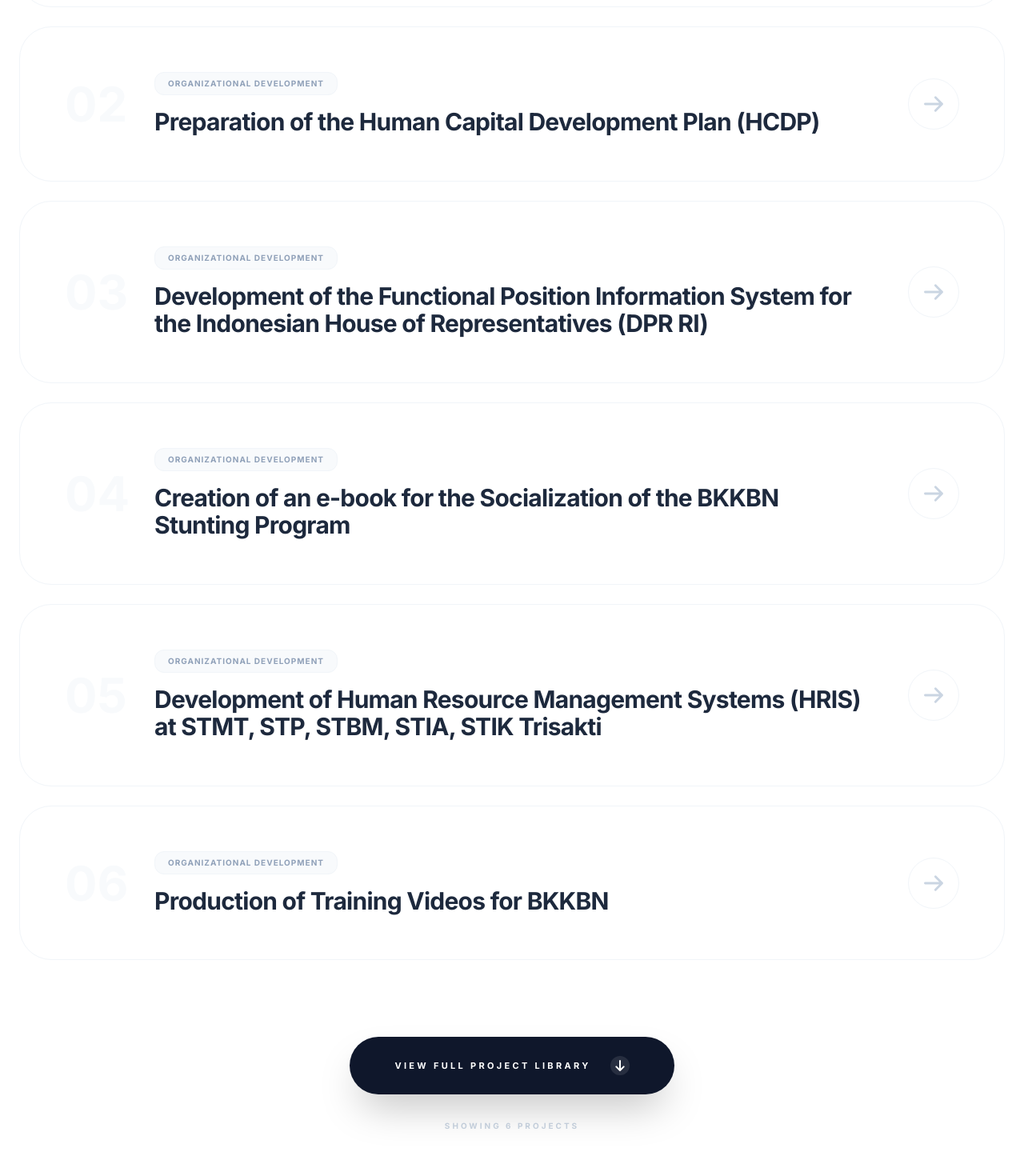
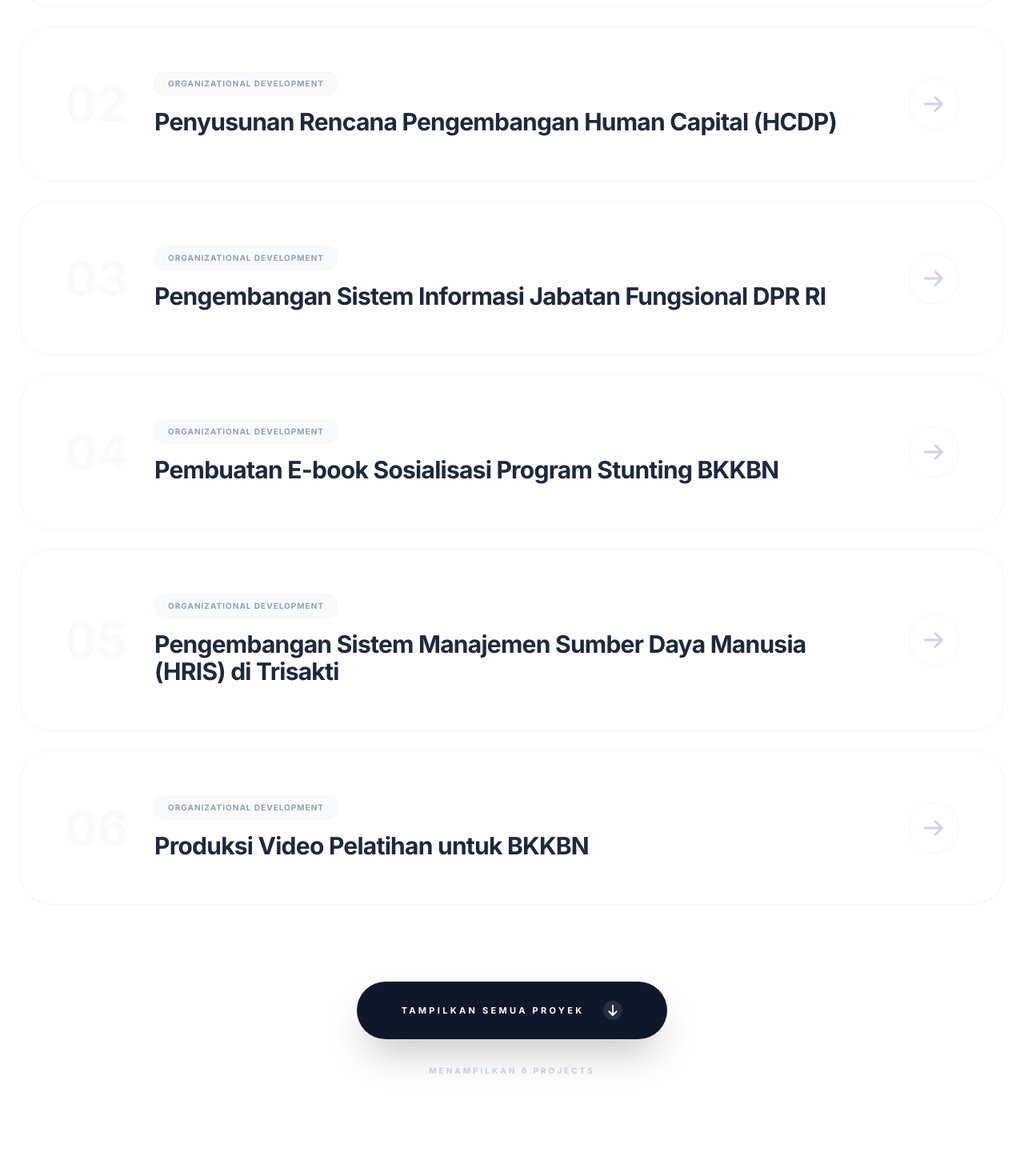
Before and after one commit to Ipul1122/compro, a Vue app in the folder frontend/: page / in a window 1280 px wide. Shown: the part 2480-3950 px from the top of the page at 80% size. Built offline with nearby package versions, Linux system fonts and the light colour scheme.

Commit message:
added translation for projects section

```diff
--- a/frontend/src/locales/en.json
+++ b/frontend/src/locales/en.json
@@ -26,5 +26,46 @@
     "feature_2_title": "AI Integration",
     "feature_2_desc": "Leveraging the latest in AI to automate your workflow.",
     "button": "Work With Us"
+  },
+  "projects": {
+    "badge": "Global Portfolio",
+    "title_our": "Our",
+    "title_projects": "Projects.",
+    "filter_label": "Filter By:",
+    "filter_all": "All",
+    "button_more": "View Full Project Library",
+    "button_less": "Close Project Archive",
+    "stats_prefix": "Showing",
+    "list": {
+      "skb_legislative": "Guidance in Developing SKB Test Questions for the Functional Position of Legislative Affairs",
+      "hcdp_plan": "Preparation of the Human Capital Development Plan (HCDP)",
+      "dpr_is": "Development of the Functional Position Information System for the Indonesian House of Representatives (DPR RI)",
+      "bkkbn_ebook": "Creation of an e-book for the Socialization of the BKKBN Stunting Program",
+      "trisakti_hris": "Development of Human Resource Management Systems (HRIS) at STMT, STP, STBM, STIA, STIK Trisakti",
+      "bkkbn_video": "Production of Training Videos for BKKBN",
+      "trisakti_kpi": "Development of Workload Analysis and Key Performance Indicators (KPI) for Trisakti Higher Education Institutions",
+      "dephub_test": "Administration of the Basic Competency Selection Test at the Ministry of Transportation of the Republic of Indonesia, 2021",
+      "museum_day": "Implementation of National Museum Day Activities, 2023",
+      "bkd_synergy": "Coordination Meeting of the Expert Agency for Performance Evaluation to Enhance Synergy and Strengthen the Products and Services of the Expert Agency (BKD), 2024",
+      "police_press": "Press Release for the Criminal Investigation Agency (Bareskrim), National Police Headquarters, 2025",
+      "conefo_dpr": "\"From Conefo to the House of the People” – Public Relations of the Indonesian House of Representatives (DPR RI), 2025",
+      "dpd_assessment": "Assessment of All Employees of the Regional Representative Council (DPD RI)",
+      "pu_assessment": "Assessment of Employees at the Ministry of Public Works (PU RI)",
+      "echelon_selection": "Assessment for the Echelon 1 Leadership Position Selection at the Indonesian House of Representatives (DPR RI)",
+      "cpns_dpr": "Representatives (DPR RI) Potential Assessment of Civil Servant Candidates (CPNS) at DPR RI",
+      "youth_parliament": "Recruitment for Participants of the 2023 Youth Parliament Seminar",
+      "psychometric_dpr": "Psychometric Testing of Prospective Expert Staff for DPR RI Members for the 2024–2029 term (2025)",
+      "stress_workshop": "Self-Transformation Workshop to Enhance Work Motivation & Stress Management, 2023",
+      "education_seminar": "National Seminar on Strengthening the Implementation of the National Education System through Evaluation and Regulatory Improvement in the Education Sector, Puspanlak DPR RI, 2024",
+      "leadership_workshop": "Workshop on Enhancing Employee Competence and Performance Capacity, Theme: “Decision Making and Adaptive Leadership”",
+      "teambuilding": "Teambuilding and Outbound Training to Strengthen Team Collaboration",
+      "resilience_itb": "Workshop “Resilience & Global Mindset, ” SBM ITB, 2025",
+      "coaching_gov": "One-on-One Coaching for employees to help plan their career paths and align individual goals with organizational objectives in government institutions",
+      "itb_career": "Assisting Prospective ITB Graduates in Planning Their Careers",
+      "covid_entrepreneur": "Supporting Entrepreneurs During the COVID Era to Build Greater Endurance and Sustain Their Businesses Under Pandemic Conditions",
+      "iso_37001": "ISO 37001:2016 – AntiBribery Management System",
+      "bnsp_comm": "Organizational Communication Management Training and Certification for Employees with BNSP Certification",
+      "iso_9001": "ISO 9001:2015 – Quality Management System for the Health Service Unit of DPR RI, 2025"
+    }
   }
 }
--- a/frontend/src/locales/id.json
+++ b/frontend/src/locales/id.json
@@ -26,6 +26,45 @@
     "feature_2_title": "Integrasi AI",
     "feature_2_desc": "Memanfaatkan AI terbaru untuk mengotomatisasi alur kerja Anda.",
     "button": "Kerja Sama Dengan Kami"
+  },
+ "projects": {
+    "badge": "Portofolio Global",
+    "title_our": "Proyek",
+    "title_projects": "Kami.",
+    "filter_label": "Filter By:",
+    "button_more": "Tampilkan Semua Proyek",
+    "button_less": "Tampilkan Sedikit Proyek",
+    "stats_prefix": "Menampilkan",
+    "list": {
+      "skb_legislative": "Bimbingan Penyusunan Soal Ujian SKB untuk Jabatan Fungsional Legislatif",
+      "hcdp_plan": "Penyusunan Rencana Pengembangan Human Capital (HCDP)",
+      "dpr_is": "Pengembangan Sistem Informasi Jabatan Fungsional DPR RI",
+      "bkkbn_ebook": "Pembuatan E-book Sosialisasi Program Stunting BKKBN",
+      "trisakti_hris": "Pengembangan Sistem Manajemen Sumber Daya Manusia (HRIS) di Trisakti",
+      "bkkbn_video": "Produksi Video Pelatihan untuk BKKBN",
+      "trisakti_kpi": "Pengembangan Analisis Beban Kerja dan KPI Trisakti",
+      "dephub_test": "Penyelenggaraan Tes Seleksi Kompetensi Dasar Kemenhub 2021",
+      "museum_day": "Pelaksanaan Kegiatan Hari Museum Nasional 2023",
+      "bkd_synergy": "Rapat Koordinasi Evaluasi Kinerja Badan Keahlian (BKD) 2024",
+      "police_press": "Konferensi Pers untuk Bareskrim Mabes Polri 2025",
+      "conefo_dpr": "“Dari Conefo Menuju Rumah Rakyat” – Humas DPR RI 2025",
+      "dpd_assessment": "Asesmen Seluruh Pegawai Dewan Perwakilan Daerah (DPD RI)",
+      "pu_assessment": "Asesmen Pegawai di Kementerian Pekerjaan Umum (PU RI)",
+      "echelon_selection": "Asesmen Seleksi Jabatan Pimpinan Eselon 1 di DPR RI",
+      "cpns_dpr": "Asesmen Potensi Calon Pegawai Negeri Sipil (CPNS) di DPR RI",
+      "youth_parliament": "Rekrutmen Peserta Seminar Parlemen Remaja 2023",
+      "psychometric_dpr": "Tes Psikometri Calon Staf Ahli Anggota DPR RI 2024–2029",
+      "stress_workshop": "Workshop Motivasi Kerja & Manajemen Stres 2023",
+      "education_seminar": "Seminar Nasional Penguatan Sistem Pendidikan Nasional 2024",
+      "leadership_workshop": "Workshop Decision Making and Adaptive Leadership",
+      "teambuilding": "Pelatihan Teambuilding dan Outbound Kolaborasi Tim",
+      "resilience_itb": "Workshop “Resilience & Global Mindset,” SBM ITB 2025",
+      "coaching_gov": "Coaching One-on-One Jalur Karir Lembaga Pemerintah",
+      "itb_career": "Pendampingan Lulusan Calon Wisudawan ITB",
+      "covid_entrepreneur": "Dukungan Wirausahawan Ketahanan Bisnis Era Pandemi",
+      "iso_37001": "ISO 37001:2016 – Sistem Manajemen Anti Penyuapan",
+      "bnsp_comm": "Pelatihan Manajemen Komunikasi Sertifikasi BNSP",
+      "iso_9001": "ISO 9001:2015 – Sistem Manajemen Mutu Yankes DPR RI 2025"
+    }
   }
-
 }
--- a/frontend/src/views/section/ProjectsSection.vue
+++ b/frontend/src/views/section/ProjectsSection.vue
@@ -2,35 +2,35 @@
 import { ref, computed } from 'vue'
 
 const dummyProjects = [
-    { title: 'Guidance in Developing SKB Test Questions for the Functional Position of Legislative Affairs', category: 'Organizational Development' },
-    { title: 'Preparation of the Human Capital Development Plan (HCDP)', category: 'Organizational Development' },
-    { title: 'Development of the Functional Position Information System for the Indonesian House of Representatives (DPR RI)', category: 'Organizational Development' },
-    { title: 'Creation of an e-book for the Socialization of the BKKBN Stunting Program', category: 'Organizational Development' },
-    { title: 'Development of Human Resource Management Systems (HRIS) at STMT, STP, STBM, STIA, STIK Trisakti', category: 'Organizational Development' },
-    { title: 'Production of Training Videos for BKKBN', category: 'Organizational Development' },
-    { title: 'Development of Workload Analysis and Key Performance Indicators (KPI) for Trisakti Higher Education Institutions ', category: 'Organizational Development' },
-    { title: 'Administration of the Basic Competency Selection Test at the Ministry of Transportation of the Republic of Indonesia, 2021', category: 'Event Organizer' },
-    { title: 'Implementation of National Museum Day Activities, 2023', category: 'Event Organizer' },
-    { title: 'Coordination Meeting of the Expert Agency for Performance Evaluation to Enhance Synergy and Strengthen the Products and Services of the Expert Agency (BKD), 2024', category: 'Event Organizer' },
-    { title: 'Press Release for the Criminal Investigation Agency (Bareskrim), National Police Headquarters, 2025', category: 'Event Organizer' },
-    { title: '"From Conefo to the House of the People” – Public Relations of the Indonesian House of Representatives (DPR RI), 2025', category: 'Event Organizer' },
-    { title: 'Assessment of All Employees of the Regional Representative Council (DPD RI)', category: 'Employee Potential' },
-    { title: 'Assessment of Employees at the Ministry of Public Works (PU RI) ', category: 'Employee Potential' },
-    { title: 'Assessment for the Echelon 1 Leadership Position Selection at the Indonesian House of Representatives (DPR RI)', category: 'Employee Potential' },
-    { title: 'Representatives (DPR RI) Potential Assessment of Civil Servant Candidates (CPNS) at DPR RI', category: 'Employee Potential' },
-    { title: 'Recruitment for Participants of the 2023 Youth Parliament Seminar', category: 'Employee Potential' },
-    { title: 'Psychometric Testing of Prospective Expert Staff for DPR RI Members for the 2024–2029 term (2025)', category: 'Employee Potential' },
-    { title: 'Self-Transformation Workshop to Enhance Work Motivation & Stress Management, 2023', category: 'Workshop and Training' },
-    { title: 'National Seminar on Strengthening the Implementation of the National Education System through Evaluation and Regulatory Improvement in the Education Sector, Puspanlak DPR RI, 2024', category: 'Workshop and Training' },
-    { title: 'Workshop on Enhancing Employee Competence and Performance Capacity, Theme: “Decision Making and Adaptive Leadership”', category: 'Workshop and Training' },
-    { title: 'Teambuilding and Outbound Training to Strengthen Team Collaboration', category: 'Workshop and Training' },
-    { title: 'Workshop “Resilience & Global Mindset, ” SBM ITB, 2025', category: 'Workshop and Training' },
-    { title: 'One-on-One Coaching for employees to help plan their career paths and align individual goals with organizational objectives in government institutions ', category: 'Coaching and Counseling' },
-    { title: 'Assisting Prospective ITB Graduates in Planning Their Careers', category: 'Coaching and Counseling' },
-    { title: 'Supporting Entrepreneurs During the COVID Era to Build Greater Endurance and Sustain Their Businesses Under Pandemic Conditions', category: 'Coaching and Counseling' },
-    { title: 'ISO 37001:2016 – AntiBribery Management System ', category: 'Coaching and Counseling' },
-    { title: 'Organizational Communication Management Training and Certification for Employees with BNSP Certification', category: 'Coaching and Counseling' },
-    { title: 'ISO 9001:2015 – Quality Management System for the Health Service Unit of DPR RI, 2025', category: 'Coaching and Counseling' }
+    { id: 'skb_legislative', title: 'Guidance in Developing SKB Test Questions for the Functional Position of Legislative Affairs', category: 'Organizational Development' },
+    { id: 'hcdp_plan', title: 'Preparation of the Human Capital Development Plan (HCDP)', category: 'Organizational Development' },
+    { id: 'dpr_is', title: 'Development of the Functional Position Information System for the Indonesian House of Representatives (DPR RI)', category: 'Organizational Development' },
+    { id: 'bkkbn_ebook', title: 'Creation of an e-book for the Socialization of the BKKBN Stunting Program', category: 'Organizational Development' },
+    { id: 'trisakti_hris', title: 'Development of Human Resource Management Systems (HRIS) at STMT, STP, STBM, STIA, STIK Trisakti', category: 'Organizational Development' },
+    { id: 'bkkbn_video', title: 'Production of Training Videos for BKKBN', category: 'Organizational Development' },
+    { id: 'trisakti_kpi', title: 'Development of Workload Analysis and Key Performance Indicators (KPI) for Trisakti Higher Education Institutions ', category: 'Organizational Development' },
+    { id: 'dephub_test', title: 'Administration of the Basic Competency Selection Test at the Ministry of Transportation of the Republic of Indonesia, 2021', category: 'Event Organizer' },
+    { id: 'museum_day', title: 'Implementation of National Museum Day Activities, 2023', category: 'Event Organizer' },
+    { id: 'bkd_synergy', title: 'Coordination Meeting of the Expert Agency for Performance Evaluation to Enhance Synergy and Strengthen the Products and Services of the Expert Agency (BKD), 2024', category: 'Event Organizer' },
+    { id: 'police_press', title: 'Press Release for the Criminal Investigation Agency (Bareskrim), National Police Headquarters, 2025', category: 'Event Organizer' },
+    { id: 'conefo_dpr', title: '"From Conefo to the House of the People” – Public Relations of the Indonesian House of Representatives (DPR RI), 2025', category: 'Event Organizer' },
+    { id: 'dpd_assessment', title: 'Assessment of All Employees of the Regional Representative Council (DPD RI)', category: 'Employee Potential' },
+    { id: 'pu_assessment', title: 'Assessment of Employees at the Ministry of Public Works (PU RI) ', category: 'Employee Potential' },
+    { id: 'echelon_selection', title: 'Assessment for the Echelon 1 Leadership Position Selection at the Indonesian House of Representatives (DPR RI)', category: 'Employee Potential' },
+    { id: 'cpns_dpr', title: 'Representatives (DPR RI) Potential Assessment of Civil Servant Candidates (CPNS) at DPR RI', category: 'Employee Potential' },
+    { id: 'youth_parliament', title: 'Recruitment for Participants of the 2023 Youth Parliament Seminar', category: 'Employee Potential' },
+    { id: 'psychometric_dpr', title: 'Psychometric Testing of Prospective Expert Staff for DPR RI Members for the 2024–2029 term (2025)', category: 'Employee Potential' },
+    { id: 'stress_workshop', title: 'Self-Transformation Workshop to Enhance Work Motivation & Stress Management, 2023', category: 'Workshop and Training' },
+    { id: 'education_seminar', title: 'National Seminar on Strengthening the Implementation of the National Education System through Evaluation and Regulatory Improvement in the Education Sector, Puspanlak DPR RI, 2024', category: 'Workshop and Training' },
+    { id: 'leadership_workshop', title: 'Workshop on Enhancing Employee Competence and Performance Capacity, Theme: “Decision Making and Adaptive Leadership”', category: 'Workshop and Training' },
+    { id: 'teambuilding', title: 'Teambuilding and Outbound Training to Strengthen Team Collaboration', category: 'Workshop and Training' },
+    { id: 'resilience_itb', title: 'Workshop “Resilience & Global Mindset, ” SBM ITB, 2025', category: 'Workshop and Training' },
+    { id: 'coaching_gov', title: 'One-on-One Coaching for employees to help plan their career paths and align individual goals with organizational objectives in government institutions ', category: 'Coaching and Counseling' },
+    { id: 'itb_career', title: 'Assisting Prospective ITB Graduates in Planning Their Careers', category: 'Coaching and Counseling' },
+    { id: 'covid_entrepreneur', title: 'Supporting Entrepreneurs During the COVID Era to Build Greater Endurance and Sustain Their Businesses Under Pandemic Conditions', category: 'Coaching and Counseling' },
+    { id: 'iso_37001', title: 'ISO 37001:2016 – AntiBribery Management System ', category: 'Coaching and Counseling' },
+    { id: 'bnsp_comm', title: 'Organizational Communication Management Training and Certification for Employees with BNSP Certification', category: 'Coaching and Counseling' },
+    { id: 'iso_9001', title: 'ISO 9001:2015 – Quality Management System for the Health Service Unit of DPR RI, 2025', category: 'Coaching and Counseling' }
 ];
 
 const showAllProjects = ref(false)
@@ -64,17 +64,18 @@ const filteredProjects = computed(() => {
             <header class="mb-24">
                 <div class="flex items-center gap-4 mb-8">
                     <span class="h-[2px] w-12 bg-brand rounded-full"></span>
-                    <h2 class="text-[10px] font-black text-brand uppercase tracking-[0.5em]">Global Portfolio</h2>
+                    <h2 class="text-[10px] font-black text-brand uppercase tracking-[0.5em]">{{ $t('projects.badge') ||
+                        'Global Portfolio' }}</h2>
                 </div>
 
                 <div class="mb-12">
                     <h3 class="text-6xl md:text-8xl font-black tracking-tighter leading-[0.85]">
                         <span class="text-transparent" style="-webkit-text-stroke: 1.5px #ea4435;">
-                            Our
+                            {{ $t('projects.title_our') || 'Our' }}
                         </span>
                         <br />
                         <span class="text-slate-900">
-                            Projects.
+                            {{ $t('projects.title_projects') || 'Projects.' }}
                         </span>
                     </h3>
                     <p class="mt-6 text-slate-400 font-bold uppercase tracking-widest text-xs">Cakrawala Parama
@@ -84,8 +85,8 @@ const filteredProjects = computed(() => {
                 <div class="pt-8 border-t border-slate-100 overflow-x-auto no-scrollbar">
                     <div class="flex flex-nowrap md:flex-wrap items-center gap-3">
                         <span
-                            class="hidden md:block text-[10px] font-black text-slate-300 uppercase tracking-widest mr-4">Filter
-                            By:</span>
+                            class="hidden md:block text-[10px] font-black text-slate-300 uppercase tracking-widest mr-4">{{
+                                $t('projects.filter_label') || 'Filter By:' }}</span>
                         <button v-for="cat in categories" :key="cat" @click="setCategory(cat)"
                             :class="selectedCategory === cat ? 'bg-slate-900 text-white border-slate-900 shadow-xl shadow-slate-900/10' : 'bg-white text-slate-500 border-slate-100 hover:border-slate-300'"
                             class="whitespace-nowrap px-6 py-2.5 rounded-full text-[10px] font-black uppercase tracking-widest border transition-all duration-300 cursor-pointer active:scale-95">
@@ -96,7 +97,7 @@ const filteredProjects = computed(() => {
             </header>
 
             <transition-group name="list" tag="div" class="space-y-6">
-                <div v-for="(project, index) in filteredProjects" :key="project.title"
+                <div v-for="(project, index) in filteredProjects" :key="project.id"
                     class="group relative bg-white border border-slate-100 rounded-[2.5rem] p-8 md:p-14 flex flex-col md:flex-row gap-8 items-center transition-all duration-500 hover:shadow-[0_40px_100px_-20px_rgba(0,0,0,0.1)] hover:-translate-y-2 cursor-pointer">
 
                     <div class="hidden md:block w-20">
@@ -115,7 +116,7 @@ const filteredProjects = computed(() => {
                         </div>
                         <h4
                             class="text-2xl md:text-3xl font-black text-slate-800 leading-[1.15] group-hover:text-slate-900 transition-colors max-w-4xl tracking-tight">
-                            {{ project.title }}
+                            {{ $t('projects.list.' + project.id) || project.title }}
                         </h4>
                     </div>
 
@@ -136,7 +137,8 @@ const filteredProjects = computed(() => {
                 <button @click="showAllProjects = !showAllProjects"
                     class="group relative px-14 py-6 bg-slate-900 text-white rounded-full font-black text-[11px] uppercase tracking-[0.3em] overflow-hidden transition-all active:scale-95 shadow-[0_25px_50px_-12px_rgba(0,0,0,0.25)]">
                     <span class="relative z-10 flex items-center gap-6">
-                        {{ showAllProjects ? 'Close Project Archive' : 'View Full Project Library' }}
+                        {{ showAllProjects ? ($t('projects.button_less') || 'Close Project Archive') :
+                            ($t('projects.button_more') || 'View Full Project Library') }}
                         <div class="w-6 h-6 bg-white/10 rounded-full flex items-center justify-center">
                             <svg class="w-4 h-4 transition-transform duration-500"
                                 :class="showAllProjects ? 'rotate-[-90deg]' : 'rotate-90'" fill="none"
@@ -150,8 +152,9 @@ const filteredProjects = computed(() => {
                         class="absolute inset-0 bg-[#ea4435] translate-y-full group-hover:translate-y-0 transition-transform duration-500 ease-in-out">
                     </div>
                 </button>
-                <p class="text-slate-300 text-[10px] font-black uppercase tracking-[0.3em]">Showing {{
-                    filteredProjects.length }} Projects</p>
+                <p class="text-slate-300 text-[10px] font-black uppercase tracking-[0.3em]">
+                    {{ $t('projects.stats_prefix') || 'Showing' }} {{ filteredProjects.length }} Projects
+                </p>
             </div>
 
         </div>
```
